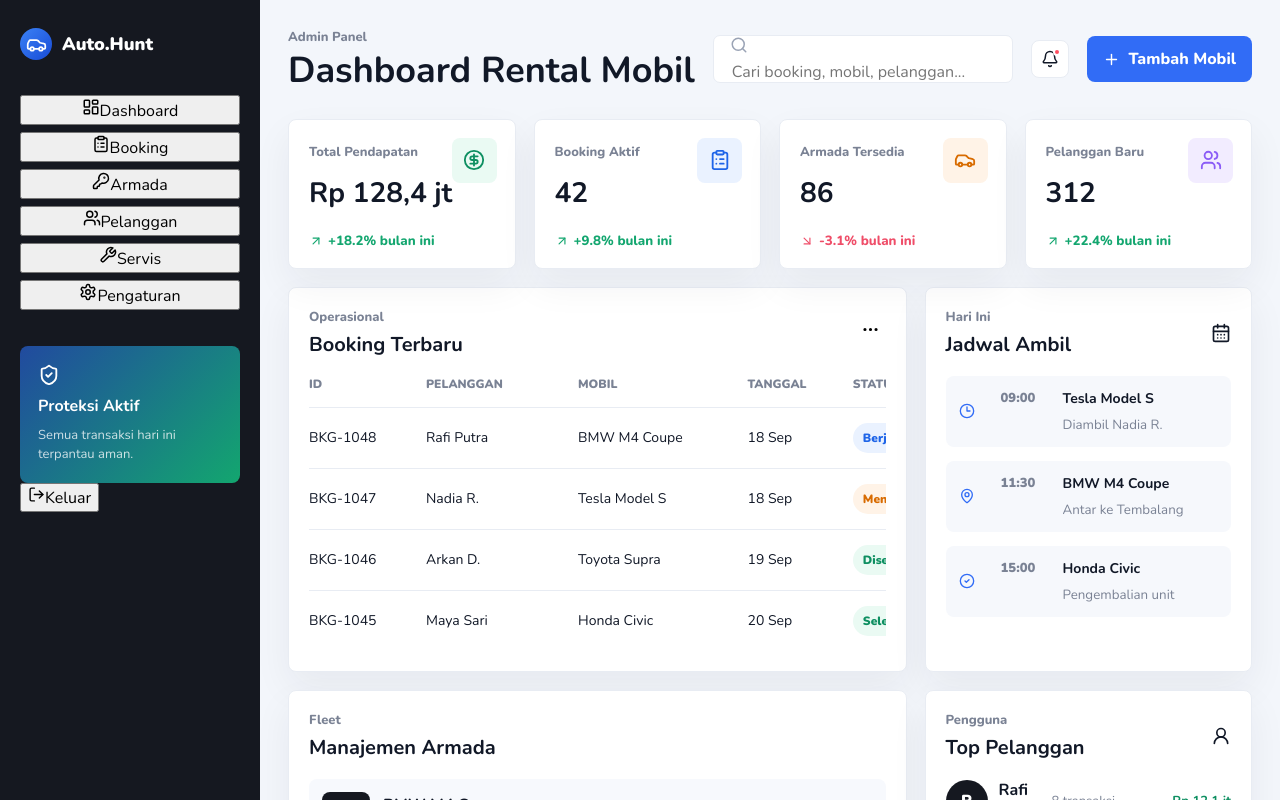
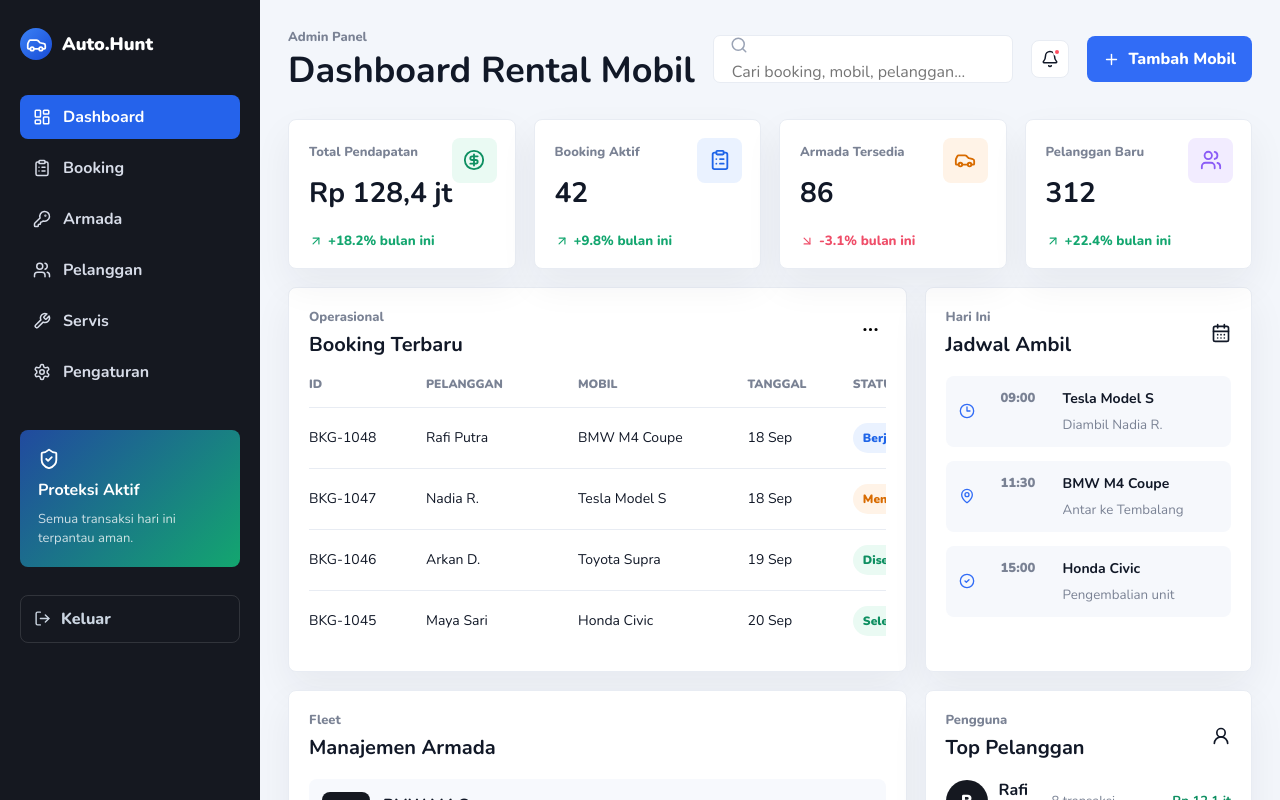
Before and after one commit to labibs/rental-mobil, a Next.js app: page /admin in a window 1280 px wide. Shown: the top 800 px of the page. Built offline with nearby package versions, Linux system fonts and the light colour scheme.

Commit message:
feat: add rental admin login and dashboard styles

```diff
--- a/app/globals.css
+++ b/app/globals.css
@@ -1436,3 +1436,277 @@ input[type="checkbox"] {
     grid-template-columns: 1fr 1fr;
   }
 }
+
+.admin-sidebar nav button {
+  width: 100%;
+  height: 44px;
+  padding: 0 13px;
+  display: flex;
+  align-items: center;
+  gap: 12px;
+  color: inherit;
+  border: 0;
+  border-radius: 8px;
+  background: transparent;
+  font: inherit;
+  font-weight: 700;
+  text-align: left;
+  cursor: pointer;
+}
+
+.admin-sidebar nav button.active,
+.admin-sidebar nav button:hover {
+  color: #fff;
+  background: #2563eb;
+}
+
+.admin-logout {
+  width: 100%;
+  margin-top: 28px;
+  padding: 12px 13px;
+  display: flex;
+  align-items: center;
+  gap: 10px;
+  color: #cbd5e1;
+  border: 1px solid rgba(255, 255, 255, 0.12);
+  border-radius: 8px;
+  background: transparent;
+  font: inherit;
+  font-weight: 800;
+  cursor: pointer;
+}
+
+.admin-logout:hover {
+  color: #fff;
+  background: rgba(255, 255, 255, 0.08);
+}
+
+.admin-notice {
+  margin-top: 18px;
+  padding: 13px 16px;
+  display: flex;
+  align-items: center;
+  gap: 9px;
+  color: #1f65e8;
+  border: 1px solid #bfd4ff;
+  border-radius: 8px;
+  background: #edf4ff;
+  font-size: 14px;
+  font-weight: 800;
+}
+
+.admin-section-page {
+  margin-top: 28px;
+  min-height: 360px;
+}
+
+.admin-placeholder {
+  min-height: 240px;
+  display: grid;
+  place-items: center;
+  align-content: center;
+  gap: 10px;
+  color: var(--muted);
+  text-align: center;
+}
+
+.admin-placeholder svg {
+  color: var(--blue);
+}
+
+.admin-placeholder h3,
+.admin-placeholder p {
+  margin: 0;
+}
+
+.admin-placeholder h3 {
+  color: var(--ink);
+  font-size: 20px;
+}
+
+.empty-state {
+  padding: 32px 0;
+  color: var(--muted);
+  text-align: center;
+}
+
+.admin-modal-backdrop {
+  position: fixed;
+  inset: 0;
+  z-index: 20;
+  display: grid;
+  place-items: center;
+  padding: 20px;
+  background: rgba(15, 23, 42, 0.58);
+}
+
+.admin-modal {
+  width: min(480px, 100%);
+  padding: 24px;
+  display: grid;
+  gap: 16px;
+  border: 1px solid var(--line);
+  border-radius: 10px;
+  background: #fff;
+  box-shadow: 0 24px 70px rgba(15, 23, 42, 0.22);
+}
+
+.admin-modal label,
+.admin-login-form label {
+  display: grid;
+  gap: 7px;
+  color: #344054;
+  font-size: 13px;
+  font-weight: 900;
+}
+
+.admin-modal input,
+.admin-modal select,
+.admin-login-form input {
+  width: 100%;
+  height: 44px;
+  padding: 0 12px;
+  border: 1px solid var(--line);
+  border-radius: 7px;
+  outline: 0;
+  background: #fff;
+  color: var(--ink);
+  font: inherit;
+}
+
+.admin-modal input:focus,
+.admin-modal select:focus,
+.admin-login-form input:focus {
+  border-color: var(--blue);
+  box-shadow: 0 0 0 3px rgba(37, 99, 235, 0.12);
+}
+
+.admin-login-shell {
+  min-height: 100vh;
+  display: grid;
+  place-items: center;
+  padding: 24px;
+  background:
+    radial-gradient(circle at top left, rgba(37, 99, 235, 0.22), transparent 35%),
+    #151820;
+}
+
+.admin-login-card {
+  width: min(440px, 100%);
+  padding: 34px;
+  border: 1px solid rgba(255, 255, 255, 0.12);
+  border-radius: 12px;
+  color: #fff;
+  background: #20242d;
+  box-shadow: 0 24px 80px rgba(0, 0, 0, 0.25);
+}
+
+.admin-login-brand {
+  display: inline-flex;
+  align-items: center;
+  gap: 10px;
+  font-size: 20px;
+  font-weight: 900;
+}
+
+.admin-login-brand span {
+  width: 38px;
+  height: 38px;
+  display: grid;
+  place-items: center;
+  border-radius: 9px;
+  background: #2563eb;
+}
+
+.admin-login-eyebrow {
+  margin: 38px 0 7px;
+  color: #8eb6ff;
+  font-size: 12px;
+  font-weight: 900;
+  letter-spacing: 0.08em;
+  text-transform: uppercase;
+}
+
+.admin-login-card h1 {
+  margin: 0;
+  font-size: 30px;
+}
+
+.admin-login-description {
+  margin: 10px 0 26px;
+  color: #aeb8c9;
+  line-height: 1.6;
+}
+
+.admin-login-form {
+  display: grid;
+  gap: 16px;
+}
+
+.admin-login-form label {
+  color: #d7dce8;
+}
+
+.admin-input {
+  height: 46px;
+  padding: 0 12px;
+  display: flex;
+  align-items: center;
+  gap: 9px;
+  border: 1px solid #414957;
+  border-radius: 7px;
+  background: #151820;
+}
+
+.admin-input:focus-within {
+  border-color: #6f9fff;
+}
+
+.admin-input svg {
+  flex: 0 0 auto;
+  color: #8eb6ff;
+}
+
+.admin-input input {
+  height: 100%;
+  padding: 0;
+  color: #fff;
+  border: 0;
+  background: transparent;
+}
+
+.admin-input input:focus {
+  box-shadow: none;
+}
+
+.admin-login-submit {
+  width: 100%;
+  justify-content: center;
+  margin-top: 4px;
+}
+
+.admin-login-submit:disabled {
+  cursor: wait;
+  opacity: 0.65;
+}
+
+.admin-login-error {
+  margin: 0;
+  padding: 10px 12px;
+  color: #ffd1d1;
+  border: 1px solid rgba(248, 113, 113, 0.35);
+  border-radius: 7px;
+  background: rgba(127, 29, 29, 0.35);
+  font-size: 13px;
+}
+
+.admin-login-hint {
+  margin: 22px 0 0;
+  color: #8994a8;
+  font-size: 12px;
+  line-height: 1.6;
+}
+
+.admin-login-hint code {
+  color: #cbdcff;
+}
```
